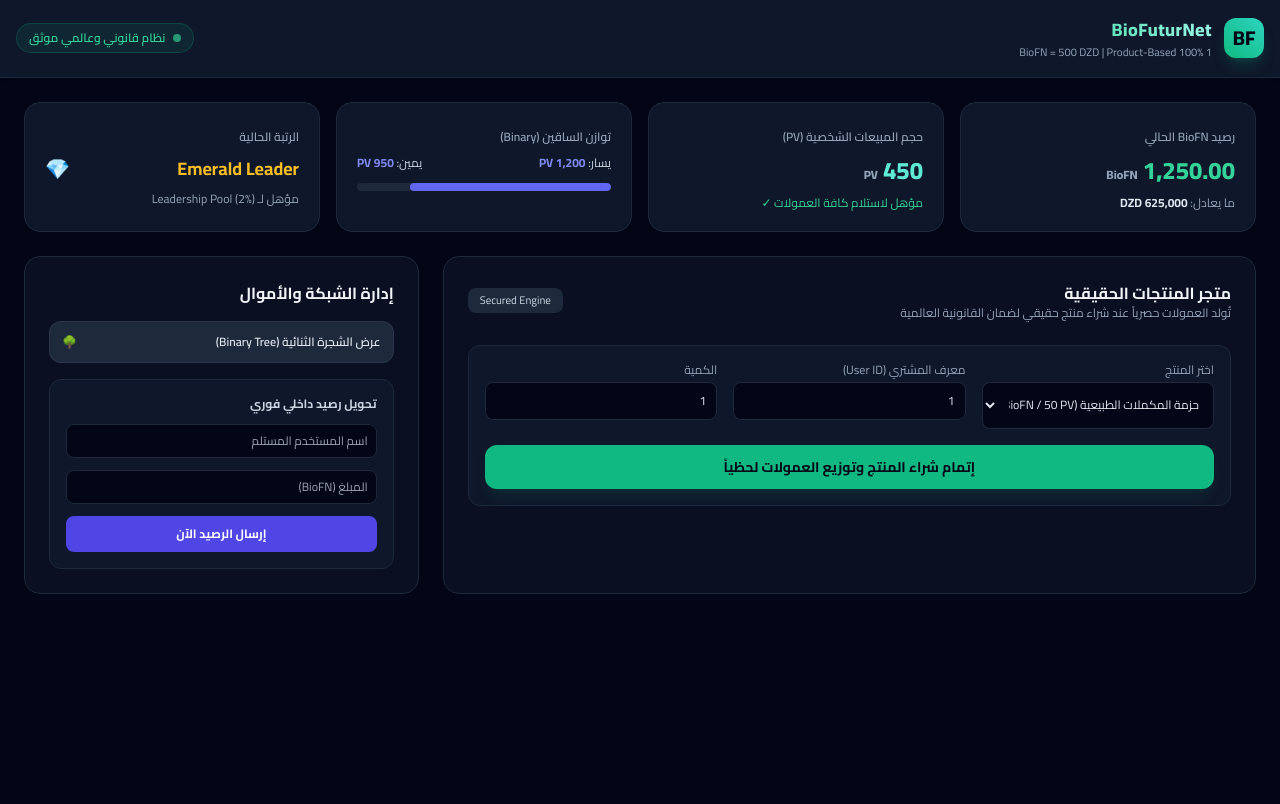
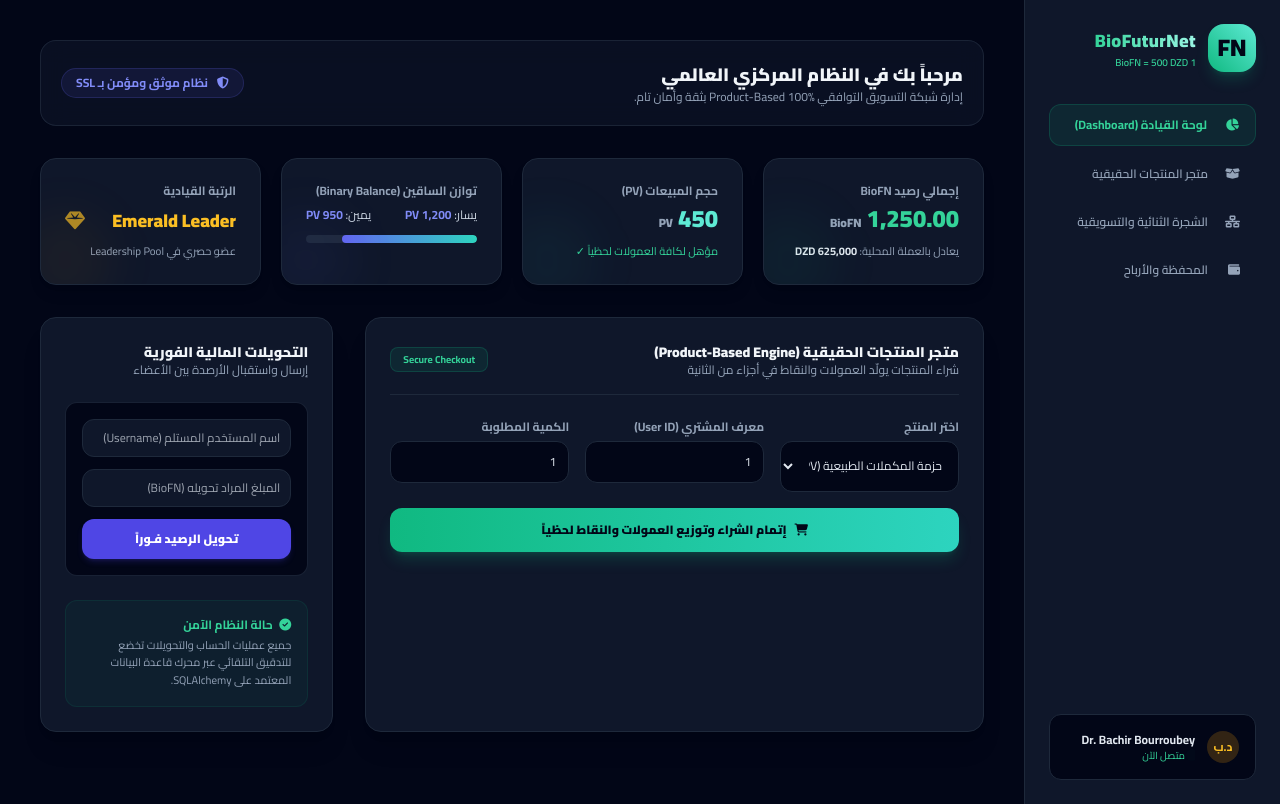
Before and after one commit to OnlyMyLifebrrby-jpg/BioFuturNet-Global-MLM-Platform, a FastAPI app: page / in a window 1280 px wide. Before the commit the page ends 594 px from the top, so only its background shows below. Run offline with FastAPI, Linux system fonts and the light colour scheme; some libraries are stand-ins or nearby versions.

Commit message:
index.html

```diff
--- a/templates/index.html
+++ b/templates/index.html
@@ -3,164 +3,205 @@
 <head>
     <meta charset="UTF-8">
     <meta name="viewport" content="width=device-width, initial-scale=1.0">
-    <title>BioFuturNet (BioFN) - Global MLM Platform</title>
-    <!-- Tailwind CSS CDN -->
+    <title>BioFuturNet (BioFN) - Global Executive Platform</title>
+    <!-- Tailwind CSS -->
     <script src="https://cdn.tailwindcss.com"></script>
-    <!-- HTMX CDN للتحديث الفوري بدون إعادة تحميل -->
+    <!-- HTMX لتحديث الأجزاء بدون إعادة تحميل -->
     <script src="https://unpkg.com/htmx.org@1.9.10"></script>
+    <!-- FontAwesome للأيقونات -->
+    <link rel="stylesheet" href="https://cdnjs.cloudflare.com/ajax/libs/font-awesome/6.4.0/css/all.min.css">
     <style>
-        @import url('https://fonts.googleapis.com/css2?family=Cairo:wght@400;600;700;800&display=swap');
+        @import url('https://fonts.googleapis.com/css2?family=Cairo:wght@400;600;700;800;900&display=swap');
         body { font-family: 'Cairo', sans-serif; }
     </style>
 </head>
-<body class="bg-slate-950 text-slate-100 min-h-screen">
+<body class="bg-slate-950 text-slate-100 min-h-screen flex flex-col md:flex-row">
 
-    <!-- شريط التنقل العلوي -->
-    <nav class="bg-slate-900 border-b border-slate-800 p-4 sticky top-0 z-50 shadow-md">
-        <div class="max-w-7xl mx-auto flex justify-between items-center">
-            <div class="flex items-center space-x-3 space-x-reverse">
-                <div class="w-10 h-10 rounded-xl bg-gradient-to-tr from-emerald-500 to-teal-400 flex items-center justify-center font-extrabold text-xl text-slate-950 shadow-lg shadow-emerald-500/20">
-                    BF
+    <!-- الشريط الجانبي التنفيذي (Sidebar) -->
+    <aside class="w-full md:w-64 bg-slate-900 border-l border-slate-800 p-6 flex flex-col justify-between shrink-0">
+        <div>
+            <!-- شعار المنصة -->
+            <div class="flex items-center space-x-3 space-x-reverse mb-8">
+                <div class="w-12 h-12 rounded-2xl bg-gradient-to-tr from-emerald-500 to-teal-300 flex items-center justify-center font-black text-2xl text-slate-950 shadow-lg shadow-emerald-500/20">
+                    FN
                 </div>
                 <div>
-                    <h1 class="font-extrabold text-lg tracking-wide bg-gradient-to-r from-emerald-400 to-teal-200 bg-clip-text text-transparent">
+                    <h1 class="font-black text-lg tracking-wide bg-gradient-to-r from-emerald-400 to-teal-200 bg-clip-text text-transparent">
                         BioFuturNet
                     </h1>
-                    <span class="text-[11px] text-slate-400 block font-medium">1 BioFN = 500 DZD | Product-Based 100%</span>
+                    <span class="text-[10px] text-emerald-400 font-semibold block">1 BioFN = 500 DZD</span>
                 </div>
             </div>
 
+            <!-- قائمة التنقل -->
+            <nav class="space-y-2">
+                <a href="#" class="flex items-center space-x-3 space-x-reverse bg-emerald-500/10 text-emerald-400 px-4 py-3 rounded-xl font-bold text-xs border border-emerald-500/20">
+                    <i class="fa-solid fa-chart-pie w-5"></i>
+                    <span>لوحة القيادة (Dashboard)</span>
+                </a>
+                <a href="#shop-section" class="flex items-center space-x-3 space-x-reverse text-slate-400 hover:text-slate-100 hover:bg-slate-800/50 px-4 py-3 rounded-xl font-semibold text-xs transition">
+                    <i class="fa-solid fa-box-open w-5"></i>
+                    <span>متجر المنتجات الحقيقية</span>
+                </a>
+                <button hx-get="/templates/tree_view.html" hx-target="#dynamic-content" hx-swap="innerHTML" class="w-full flex items-center space-x-3 space-x-reverse text-slate-400 hover:text-slate-100 hover:bg-slate-800/50 px-4 py-3 rounded-xl font-semibold text-xs transition text-right">
+                    <i class="fa-solid fa-network-wired w-5"></i>
+                    <span>الشجرة الثنائية والتسويقية</span>
+                </button>
+                <a href="#wallet-section" class="flex items-center space-x-3 space-x-reverse text-slate-400 hover:text-slate-100 hover:bg-slate-800/50 px-4 py-3 rounded-xl font-semibold text-xs transition">
+                    <i class="fa-solid fa-wallet w-5"></i>
+                    <span>المحفظة والأرباح</span>
+                </a>
+            </nav>
+        </div>
+
+        <!-- معلومات المستخدم والاتصال -->
+        <div class="bg-slate-950 p-4 rounded-xl border border-slate-800 mt-6">
             <div class="flex items-center space-x-3 space-x-reverse">
-                <span class="bg-emerald-500/10 text-emerald-400 text-xs px-3 py-1.5 rounded-full border border-emerald-500/20 font-semibold flex items-center gap-2">
-                    <span class="w-2 h-2 rounded-full bg-emerald-400 animate-pulse"></span>
-                    نظام قانوني وعالمي موثق
+                <div class="w-8 h-8 rounded-full bg-amber-500/20 text-amber-400 flex items-center justify-center font-bold text-xs">
+                    د.ب
+                </div>
+                <div class="overflow-hidden">
+                    <h4 class="text-xs font-bold text-slate-200 truncate">Dr. Bachir Bourroubey</h4>
+                    <span class="text-[10px] text-emerald-400 flex items-center gap-1">
+                        <span class="w-1.5 h-1.5 rounded-full bg-emerald-400 animate-ping"></span> متصل الآن
+                    </span>
+                </div>
+            </div>
+        </div>
+    </aside>
+
+    <!-- المحتوى الرئيسي للمنصة -->
+    <main class="flex-1 p-6 md:p-10 space-y-8 overflow-y-auto">
+
+        <!-- رأس الصفحة (Header) -->
+        <header class="flex justify-between items-center bg-slate-900/60 border border-slate-800/80 p-5 rounded-2xl backdrop-blur-md">
+            <div>
+                <h2 class="text-lg font-black text-slate-100">مرحباً بك في النظام المركزي العالمي</h2>
+                <p class="text-xs text-slate-400">إدارة شبكة التسويق التوافقي Product-Based 100% بثقة وأمان تام.</p>
+            </div>
+            <div class="flex items-center gap-3">
+                <span class="bg-indigo-500/10 text-indigo-400 text-xs px-3.5 py-1.5 rounded-full border border-indigo-500/20 font-bold">
+                    <i class="fa-solid fa-shield-halved ml-1.5"></i> نظام موثق ومؤمن بـ SSL
                 </span>
             </div>
-        </div>
-    </nav>
+        </header>
 
-    <!-- المحتوى الرئيسي -->
-    <main class="max-w-7xl mx-auto p-4 md:p-6 space-y-6">
-
-        <!-- بطاقات الإحصائيات العلوية -->
-        <div class="grid grid-cols-1 md:grid-cols-4 gap-4">
+        <!-- إحصائيات النظام الفورية (Live Metrics) -->
+        <div class="grid grid-cols-1 sm:grid-cols-2 lg:grid-cols-4 gap-5">
             <!-- رصيد المحفظة -->
-            <div class="bg-slate-900 border border-slate-800 p-5 rounded-2xl shadow-sm">
-                <span class="text-xs text-slate-400 font-semibold">رصيد BioFN الحالي</span>
-                <div class="mt-2">
-                    <h3 class="text-2xl font-extrabold text-emerald-400">1,250.00 <span class="text-xs text-slate-400">BioFN</span></h3>
-                </div>
-                <p class="text-xs text-slate-400 mt-2">ما يعادل: <strong class="text-slate-200">625,000 DZD</strong></p>
+            <div class="bg-slate-900 border border-slate-800 p-6 rounded-2xl shadow-lg relative overflow-hidden group">
+                <div class="absolute -left-6 -bottom-6 w-24 h-24 bg-emerald-500/5 rounded-full blur-xl group-hover:bg-emerald-500/10 transition"></div>
+                <span class="text-xs text-slate-400 font-bold block mb-1">إجمالي رصيد BioFN</span>
+                <h3 class="text-2xl font-black text-emerald-400">1,250.00 <span class="text-xs text-slate-400">BioFN</span></h3>
+                <p class="text-[11px] text-slate-400 mt-2">يعادل بالعملة المحلية: <strong class="text-slate-200">625,000 DZD</strong></p>
             </div>
 
-            <!-- مبيعات المنتجات PV -->
-            <div class="bg-slate-900 border border-slate-800 p-5 rounded-2xl shadow-sm">
-                <span class="text-xs text-slate-400 font-semibold">حجم المبيعات الشخصية (PV)</span>
-                <div class="mt-2">
-                    <h3 class="text-2xl font-extrabold text-teal-300">450 <span class="text-xs text-slate-400">PV</span></h3>
-                </div>
-                <p class="text-xs text-emerald-400 mt-2">مؤهل لاستلام كافة العمولات ✓</p>
+            <!-- مبيعات PV -->
+            <div class="bg-slate-900 border border-slate-800 p-6 rounded-2xl shadow-lg relative overflow-hidden group">
+                <div class="absolute -left-6 -bottom-6 w-24 h-24 bg-teal-500/5 rounded-full blur-xl group-hover:bg-teal-500/10 transition"></div>
+                <span class="text-xs text-slate-400 font-bold block mb-1">حجم المبيعات (PV)</span>
+                <h3 class="text-2xl font-black text-teal-300">450 <span class="text-xs text-slate-400">PV</span></h3>
+                <p class="text-[11px] text-emerald-400 mt-2">مؤهل لكافة العمولات لحظياً ✓</p>
             </div>
 
             <!-- توازن الأفرع الثنائية -->
-            <div class="bg-slate-900 border border-slate-800 p-5 rounded-2xl shadow-sm">
-                <span class="text-xs text-slate-400 font-semibold">توازن الساقين (Binary)</span>
-                <div class="flex justify-between items-center mt-2">
-                    <span class="text-xs text-slate-300">يسار: <strong class="text-indigo-400">1,200 PV</strong></span>
-                    <span class="text-xs text-slate-300">يمين: <strong class="text-indigo-400">950 PV</strong></span>
+            <div class="bg-slate-900 border border-slate-800 p-6 rounded-2xl shadow-lg relative overflow-hidden group">
+                <div class="absolute -left-6 -bottom-6 w-24 h-24 bg-indigo-500/5 rounded-full blur-xl group-hover:bg-indigo-500/10 transition"></div>
+                <span class="text-xs text-slate-400 font-bold block mb-1">توازن الساقين (Binary Balance)</span>
+                <div class="flex justify-between items-center mt-2 text-xs">
+                    <span class="text-slate-300">يسار: <strong class="text-indigo-400">1,200 PV</strong></span>
+                    <span class="text-slate-300">يمين: <strong class="text-indigo-400">950 PV</strong></span>
                 </div>
                 <div class="w-full bg-slate-800 h-2 rounded-full mt-3 overflow-hidden">
-                    <div class="bg-indigo-500 h-full rounded-full" style="width: 79%"></div>
+                    <div class="bg-gradient-to-r from-indigo-500 to-teal-400 h-full rounded-full" style="width: 79%"></div>
                 </div>
             </div>
 
-            <!-- الرتبة الحالية -->
-            <div class="bg-slate-900 border border-slate-800 p-5 rounded-2xl shadow-sm">
-                <span class="text-xs text-slate-400 font-semibold">الرتبة الحالية</span>
+            <!-- الرتبة -->
+            <div class="bg-slate-900 border border-slate-800 p-6 rounded-2xl shadow-lg relative overflow-hidden group">
+                <div class="absolute -left-6 -bottom-6 w-24 h-24 bg-amber-500/5 rounded-full blur-xl group-hover:bg-amber-500/10 transition"></div>
+                <span class="text-xs text-slate-400 font-bold block mb-1">الرتبة القيادية</span>
                 <div class="mt-2 flex items-center justify-between">
-                    <h3 class="text-lg font-bold text-amber-400">Emerald Leader</h3>
-                    <span class="text-xl">💎</span>
+                    <h3 class="text-lg font-black text-amber-400">Emerald Leader</h3>
+                    <i class="fa-solid fa-gem text-amber-400 text-xl animate-pulse"></i>
                 </div>
-                <p class="text-xs text-slate-400 mt-2">مؤهل لـ Leadership Pool (2%)</p>
+                <p class="text-[11px] text-slate-400 mt-2">عضو حصري في Leadership Pool</p>
             </div>
         </div>
 
-        <!-- قسم المتجر والعمليات -->
-        <div class="grid grid-cols-1 lg:grid-cols-3 gap-6">
+        <!-- قسم المتجر والعمليات (Shop & Orders) -->
+        <div id="shop-section" class="grid grid-cols-1 lg:grid-cols-3 gap-8">
 
-            <!-- متجر المنتجات (القاعدة الذهبية Product-Based) -->
-            <div class="lg:col-span-2 bg-slate-900/60 border border-slate-800 rounded-2xl p-6">
-                <div class="flex justify-between items-center mb-6">
+            <!-- نموذج الشراء وتوليد العمولات -->
+            <div class="lg:col-span-2 bg-slate-900 border border-slate-800 rounded-2xl p-6 shadow-xl">
+                <div class="flex justify-between items-center mb-6 border-b border-slate-800 pb-4">
                     <div>
-                        <h2 class="text-base font-bold text-slate-100">متجر المنتجات الحقيقية</h2>
-                        <p class="text-xs text-slate-400">تُولد العمولات حصرياً عند شراء منتج حقيقي لضمان القانونية العالمية</p>
+                        <h3 class="text-sm font-black text-slate-100">متجر المنتجات الحقيقية (Product-Based Engine)</h3>
+                        <p class="text-xs text-slate-400">شراء المنتجات يولّد العمولات والنقاط في أجزاء من الثانية</p>
                     </div>
-                    <span class="text-[11px] bg-slate-800 text-slate-300 px-3 py-1 rounded-lg">Secured Engine</span>
+                    <span class="text-[10px] bg-emerald-500/10 text-emerald-400 px-3 py-1 rounded-lg font-bold border border-emerald-500/20">Secure Checkout</span>
                 </div>
 
                 <!-- نموذج الشراء التفاعلي عبر HTMX -->
                 <form hx-post="/api/shop/purchase"
-                      hx-target="#purchase-result"
+                      hx-target="#purchase-response"
                       hx-swap="innerHTML"
-                      class="space-y-4 bg-slate-900 p-4 rounded-xl border border-slate-800">
+                      class="space-y-4">
 
                     <div class="grid grid-cols-1 md:grid-cols-3 gap-4">
                         <div>
-                            <label class="block text-xs text-slate-400 mb-1">اختر المنتج</label>
-                            <select name="product_id" class="w-full bg-slate-950 border border-slate-800 rounded-lg p-2.5 text-xs text-slate-200 focus:outline-none focus:border-emerald-500">
+                            <label class="block text-xs text-slate-400 font-bold mb-1.5">اختر المنتج</label>
+                            <select name="product_id" class="w-full bg-slate-950 border border-slate-800 rounded-xl p-3 text-xs text-slate-200 focus:outline-none focus:border-emerald-500 transition">
                                 <option value="1">حزمة المكملات الطبيعية BioNutri (100 BioFN / 50 PV)</option>
                                 <option value="2">مستخلص الأعشاب المتقدم BioExtra (250 BioFN / 125 PV)</option>
                             </select>
                         </div>
 
                         <div>
-                            <label class="block text-xs text-slate-400 mb-1">معرف المشتري (User ID)</label>
-                            <input type="number" name="user_id" value="1" class="w-full bg-slate-950 border border-slate-800 rounded-lg p-2.5 text-xs text-slate-200 focus:outline-none focus:border-emerald-500">
+                            <label class="block text-xs text-slate-400 font-bold mb-1.5">معرف المشتري (User ID)</label>
+                            <input type="number" name="user_id" value="1" class="w-full bg-slate-950 border border-slate-800 rounded-xl p-3 text-xs text-slate-200 focus:outline-none focus:border-emerald-500 transition">
                         </div>
 
                         <div>
-                            <label class="block text-xs text-slate-400 mb-1">الكمية</label>
-                            <input type="number" name="quantity" value="1" min="1" class="w-full bg-slate-950 border border-slate-800 rounded-lg p-2.5 text-xs text-slate-200 focus:outline-none focus:border-emerald-500">
+                            <label class="block text-xs text-slate-400 font-bold mb-1.5">الكمية المطلوبة</label>
+                            <input type="number" name="quantity" value="1" min="1" class="w-full bg-slate-950 border border-slate-800 rounded-xl p-3 text-xs text-slate-200 focus:outline-none focus:border-emerald-500 transition">
                         </div>
                     </div>
 
-                    <button type="submit" class="w-full bg-emerald-500 hover:bg-emerald-400 text-slate-950 font-bold py-3 rounded-xl transition duration-200 shadow-lg shadow-emerald-500/10 text-sm">
-                        إتمام شراء المنتج وتوزيع العمولات لحظياً
+                    <button type="submit" class="w-full bg-gradient-to-r from-emerald-500 to-teal-400 hover:from-emerald-400 hover:to-teal-300 text-slate-950 font-black py-3.5 rounded-xl transition duration-200 shadow-lg shadow-emerald-500/20 text-xs flex items-center justify-center gap-2">
+                        <i class="fa-solid fa-cart-shopping"></i> إتمام الشراء وتوزيع العمولات والنقاط لحظياً
                     </button>
                 </form>
 
-                <!-- عرض نتيجة الشراء الفورية -->
-                <div id="purchase-result" class="mt-4"></div>
+                <!-- مكان ظهور نتيجة الشراء الفورية -->
+                <div id="purchase-response" class="mt-4"></div>
             </div>
 
-            <!-- لوحة التحكم الجانبية والشجرة -->
-            <div class="bg-slate-900/60 border border-slate-800 rounded-2xl p-6 space-y-4">
-                <h2 class="text-base font-bold text-slate-100">إدارة الشبكة والأموال</h2>
+            <!-- لوحة تحويل الرصيد والإدارة السريعة -->
+            <div id="wallet-section" class="bg-slate-900 border border-slate-800 rounded-2xl p-6 shadow-xl space-y-6">
+                <div>
+                    <h3 class="text-sm font-black text-slate-100">التحويلات المالية الفورية</h3>
+                    <p class="text-xs text-slate-400">إرسال واستقبال الأرصدة بين الأعضاء</p>
+                </div>
 
-                <!-- زر استعراض الشجرة -->
-                <button hx-get="/templates/tree_view.html"
-                        hx-target="#tree-container"
-                        hx-swap="innerHTML"
-                        class="w-full bg-slate-800 hover:bg-slate-700 text-slate-200 font-semibold p-3 rounded-xl text-right flex justify-between items-center border border-slate-700/60 text-xs transition">
-                    <span>عرض الشجرة الثنائية (Binary Tree)</span>
-                    <span>🌳</span>
-                </button>
+                <div class="space-y-3 bg-slate-950 p-4 rounded-xl border border-slate-800/80">
+                    <input type="text" placeholder="اسم المستخدم المستلم (Username)" class="w-full bg-slate-900 border border-slate-800 rounded-xl p-2.5 text-xs text-slate-200 focus:outline-none focus:border-indigo-500">
+                    <input type="number" placeholder="المبلغ المراد تحويله (BioFN)" class="w-full bg-slate-900 border border-slate-800 rounded-xl p-2.5 text-xs text-slate-200 focus:outline-none focus:border-indigo-500">
+                    <button class="w-full bg-indigo-600 hover:bg-indigo-500 text-white text-xs font-black py-3 rounded-xl transition shadow-md shadow-indigo-600/20">
+                        تحويل الرصيد فـوراً
+                    </button>
+                </div>
 
-                <!-- نموذج تحويل الرصيد -->
-                <div class="bg-slate-900 p-4 rounded-xl border border-slate-800 space-y-3">
-                    <h3 class="text-xs font-bold text-slate-300">تحويل رصيد داخلي فوري</h3>
-                    <input type="text" placeholder="اسم المستخدم المستلم" class="w-full bg-slate-950 border border-slate-800 rounded-lg p-2 text-xs text-slate-200 focus:outline-none focus:border-indigo-500">
-                    <input type="number" placeholder="المبلغ (BioFN)" class="w-full bg-slate-950 border border-slate-800 rounded-lg p-2 text-xs text-slate-200 focus:outline-none focus:border-indigo-500">
-                    <button class="w-full bg-indigo-600 hover:bg-indigo-500 text-white text-xs font-bold py-2.5 rounded-lg transition">
-                        إرسال الرصيد الآن
-                    </button>
+                <div class="bg-emerald-500/5 border border-emerald-500/10 p-4 rounded-xl">
+                    <h4 class="text-xs font-bold text-emerald-400 mb-1"><i class="fa-solid fa-circle-check ml-1"></i> حالة النظام الآمن</h4>
+                    <p class="text-[11px] text-slate-400 leading-relaxed">جميع عمليات الحساب والتحويلات تخضع للتدقيق التلقائي عبر محرك قاعدة البيانات المعتمد على SQLAlchemy.</p>
                 </div>
             </div>
 
         </div>
 
-        <!-- حاوية عرض الشجرة التفاعلية عند الطلب -->
-        <div id="tree-container" class="w-full"></div>
+        <!-- حاوية الشجرة التفاعلية عند الطلب -->
+        <div id="dynamic-content" class="w-full"></div>
 
     </main>
 
```
